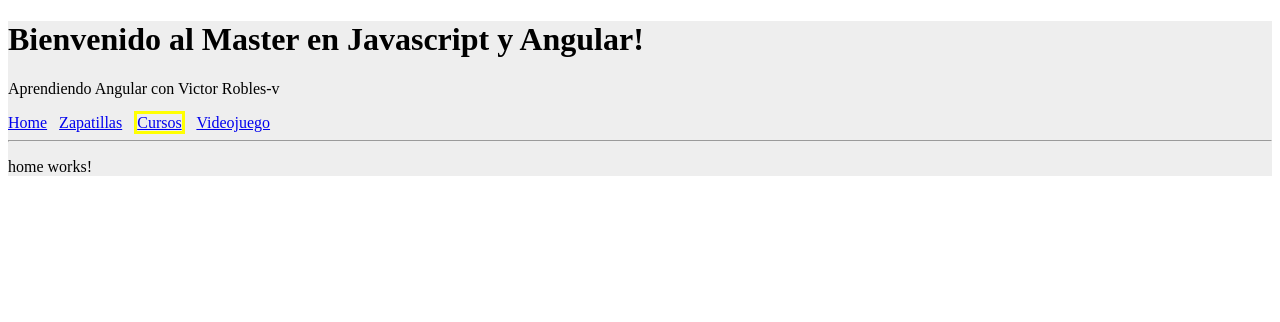
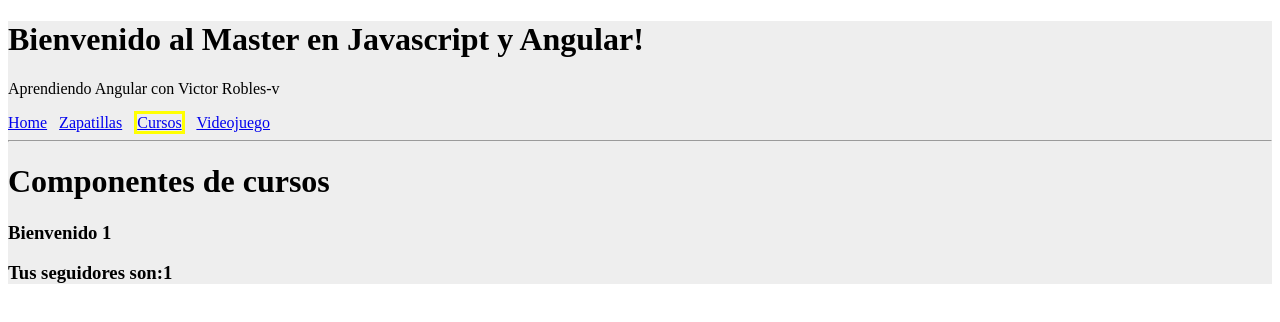
Before and after one commit to Jhonnasom/second-app, an Angular app in the folder aprendiendo-angular/: page /cursos/1/1 in a window 1280 px wide. Shown: the top 322 px of the page. Built offline with nearby package versions, Linux system fonts and the light colour scheme.

Commit message:
Ejercicio no resuelto aun

```diff
--- a/aprendiendo-angular/src/app/app.routing.ts
+++ b/aprendiendo-angular/src/app/app.routing.ts
@@ -16,7 +16,7 @@ const appRoutes:Routes=[
     {path:'zapatillas',component:ZapatillasComponent},
     {path:'videojuego',component:VideojuegoComponent},
     {path:'cursos',component:CursosComponent},
-    {path:'cursos/:nombre',component:CursosComponent},
+    {path:'cursos/:nombre/:followers',component:CursosComponent},
     {path:'**',component:HomeComponent}
 ];
 
--- a/aprendiendo-angular/src/app/cursos/cursos.component.html
+++ b/aprendiendo-angular/src/app/cursos/cursos.component.html
@@ -1 +1,6 @@
-<p>cursos works!</p>
+<h1>
+Componentes de cursos
+</h1>
+
+<h3 *ngIf="nombre">Bienvenido {{nombre}}</h3>
+<h3 *ngIf="followers">Tus seguidores son:{{followers}}</h3>
--- a/aprendiendo-angular/src/app/cursos/cursos.component.ts
+++ b/aprendiendo-angular/src/app/cursos/cursos.component.ts
@@ -7,16 +7,22 @@ import { Router, ActivatedRoute,Params } from '@angular/router';
   styleUrls: ['./cursos.component.css']
 })
 export class CursosComponent implements OnInit {
+  public nombre:string;
+  public followers:number;
 
   constructor(
-    private_route:ActivatedRoute,
-    private_router:Router
+    private _route:ActivatedRoute,
+    private _router:Router,
+
   ) {}
 
   ngOnInit() {
     this._route.params.subscribe((params:Params)=>{
-      console.log(params);
+      this.nombre= params.nombre;
+      this.followers=+params.followers;
+      //this.nombre= params['nombre'];
+      //console.log(this.nombre);
+
     });
   }
-
 }
```
